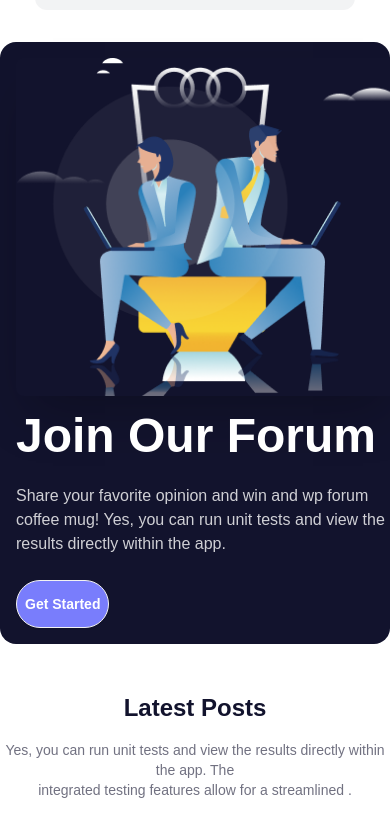
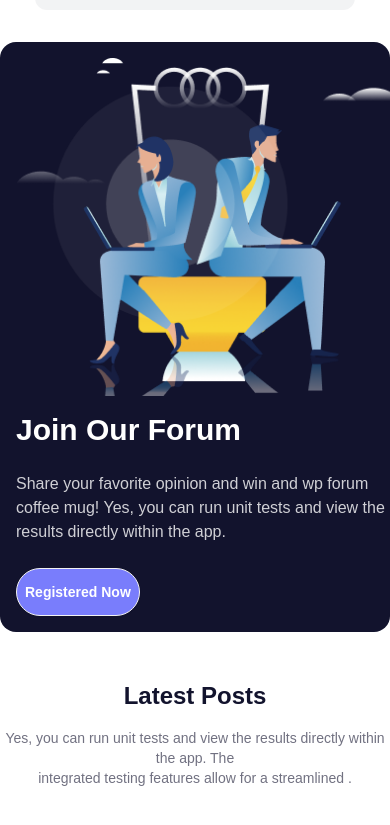
Before and after one commit to AirinNila/retro-forum, a plain HTML site: page index.html in a window 390 px wide. Shown: the part 638-1463 px from the top of the page. Drawn offline with nearby package versions, Linux system fonts and the light colour scheme; no server answers.

Commit message:
resposive issu solved

```diff
--- a/index.html
+++ b/index.html
@@ -210,14 +210,14 @@
     <section class="mt-8">
       <div class="hero h-84 md:h-96 bg-[#12132D] rounded-2xl">
         <div class="hero-content flex-col lg:flex-row-reverse">
-          <img src="./images/joinforum.png" class="max-w-sm rounded-lg shadow-2xl" />
+          <img src="./images/joinforum.png" class="max-w-sm rounded-lg" />
           <div class="md:pl-14">
-            <h1 class="text-5xl text-white font-bold">Join Our Forum</h1>
+            <h1 class="text-3xl md:text-5xl text-white font-bold">Join Our Forum</h1>
             <p class="py-6 text-[#FFFFFFCC]">
               Share your favorite opinion and win and wp forum coffee mug! Yes, you can run unit tests and view the
               results directly within the app.
             </p>
-            <button class="btn rounded-full bg-secondery text-white md:text-xl text-sm p-2 md:px-4">Get Started</button>
+            <button class="btn rounded-full bg-secondery text-white md:text-xl text-sm p-2 md:px-4">Registered Now</button>
           </div>
         </div>
       </div>
```
